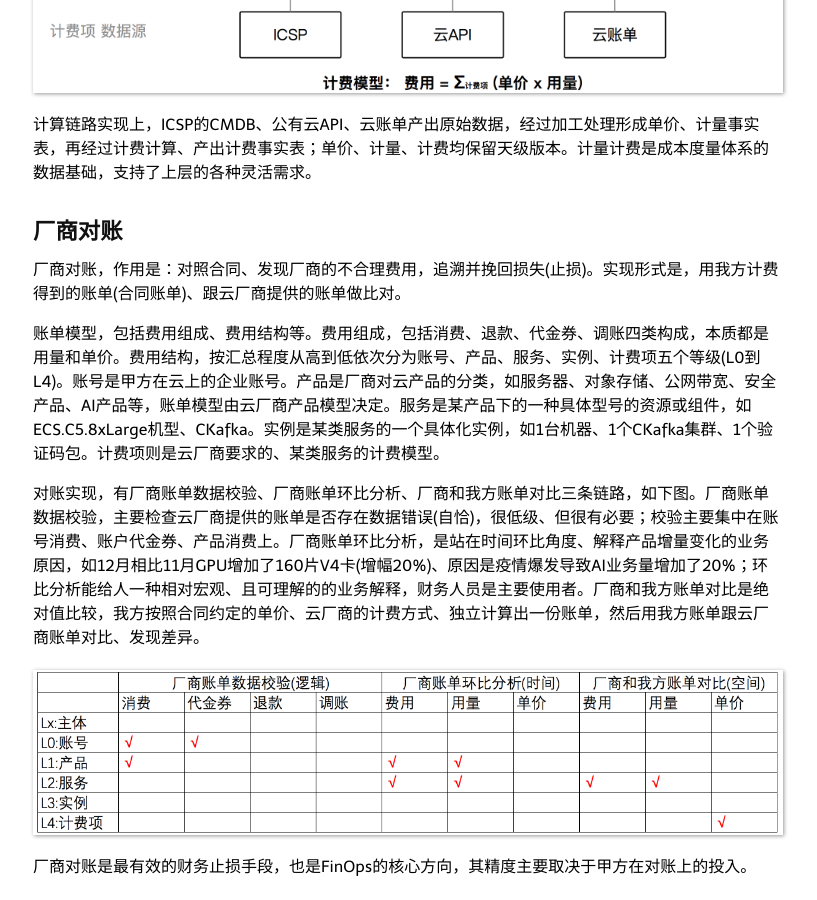
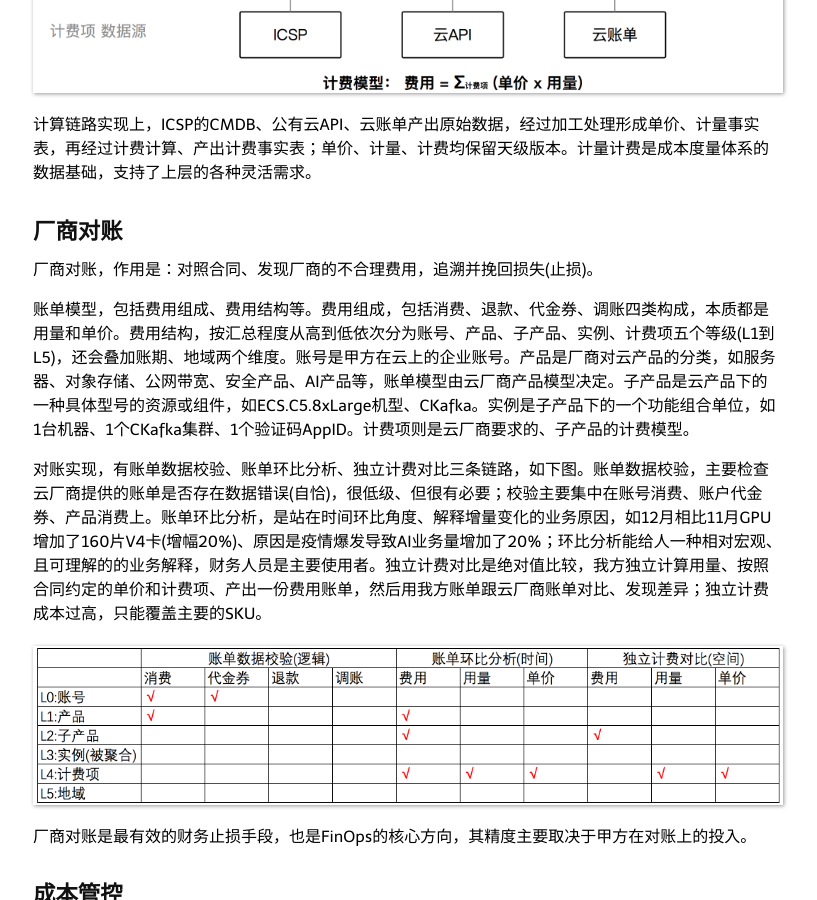
Before and after one commit to niean/niean.github.io, a Jekyll site: the page built from _posts/2020-11-18-finops-ccmp.markdown, in a window 1280 px wide and 900 px high, scrolled down 1798 px. Shown: the whole window, without its empty margins (232-1049 px from the left). Built offline with Jekyll 4.4.1, drawn with Linux system fonts in a browser that asks for light colours; comment, search, counter and statistics services are not loaded.

Commit message:
集中更新

```diff
--- a/_posts/2020-03-15-op-tb.markdown
+++ b/_posts/2020-03-15-op-tb.markdown
@@ -534,9 +534,9 @@
 #### 2023.06.15 云中台的用户界面
 阿里云、腾讯云的用户界面使用成本高，主要感受是：云厂商缺少强有力的、终结问题的用户界面(销售)，甲方不得不自己动手、理解和协调众多纵向产品(产研等)。用户界面受组织结构影响，云厂商考核产研部门ROI、势必会让销售举步维艰，为了解决或甩出问题、销售倾向将产研暴露给甲方，这就造成不好的体验。
 
-公共云如此，内部云平台亦是如此。基础设施中台是公司的内部云厂商，产研RD是其客户，基础设施中台过分的追求纵深、做轻横向，就会让产研RD找不大用户界面、使用成本过高。这也是组织特点的延伸。很久之前，Ops承担了用户界面的角色，用人工服务的方式发挥短期价值，但因为缺少技术沉淀，领域不断被兄弟团队蚕食、路越走越窄；为了自救，Ops不得不脱横转纵、加强技术，近乎矫枉过正，结果是中台割裂成了众多纵向、没有角色为统一友好的用户界面负责。
+公共云如此，内部云平台亦是如此。基础设施中台是公司的内部云厂商，产研RD是其客户，基础设施中台过分的追求纵深、做轻横向，就会让产研RD找不到用户界面、使用成本过高。这也是组织特点的延伸。很久之前，Ops承担了用户界面的角色，用人工服务的方式发挥短期价值，但因为缺少技术沉淀，领域不断被兄弟团队蚕食、路越走越窄；为了自救，Ops不得不脱横转纵、加强技术，近乎矫枉过正，结果是中台割裂成了众多纵向、没有角色为统一友好的用户界面负责。
 
-用户界面非常有价值，我们有责任、有义务建设一个友好的用户界面，但也绝不会重走人工服务的回头路。
+用户界面非常有价值，我们有责任、有义务建设一个友好的用户界面，但也绝不应该重走人工服务的回头路。
 
 
 #### 2023.06.14 技术交互的关键卡位
--- a/_posts/2020-11-18-finops-ccmp.markdown
+++ b/_posts/2020-11-18-finops-ccmp.markdown
@@ -38,11 +38,11 @@
 
 
 ## 厂商对账
-厂商对账，作用是：对照合同、发现厂商的不合理费用，追溯并挽回损失(止损)。实现形式是，用我方计费得到的账单(合同账单)、跟云厂商提供的账单做比对。
+厂商对账，作用是：对照合同、发现厂商的不合理费用，追溯并挽回损失(止损)。
 
-账单模型，包括费用组成、费用结构等。费用组成，包括消费、退款、代金券、调账四类构成，本质都是用量和单价。费用结构，按汇总程度从高到低依次分为账号、产品、服务、实例、计费项五个等级(L0到L4)。账号是甲方在云上的企业账号。产品是厂商对云产品的分类，如服务器、对象存储、公网带宽、安全产品、AI产品等，账单模型由云厂商产品模型决定。服务是某产品下的一种具体型号的资源或组件，如ECS.C5.8xLarge机型、CKafka。实例是某类服务的一个具体化实例，如1台机器、1个CKafka集群、1个验证码包。计费项则是云厂商要求的、某类服务的计费模型。
+账单模型，包括费用组成、费用结构等。费用组成，包括消费、退款、代金券、调账四类构成，本质都是用量和单价。费用结构，按汇总程度从高到低依次分为账号、产品、子产品、实例、计费项五个等级(L1到L5)，还会叠加账期、地域两个维度。账号是甲方在云上的企业账号。产品是厂商对云产品的分类，如服务器、对象存储、公网带宽、安全产品、AI产品等，账单模型由云厂商产品模型决定。子产品是云产品下的一种具体型号的资源或组件，如ECS.C5.8xLarge机型、CKafka。实例是子产品下的一个功能组合单位，如1台机器、1个CKafka集群、1个验证码AppID。计费项则是云厂商要求的、子产品的计费模型。
 
-对账实现，有厂商账单数据校验、厂商账单环比分析、厂商和我方账单对比三条链路，如下图。厂商账单数据校验，主要检查云厂商提供的账单是否存在数据错误(自恰)，很低级、但很有必要；校验主要集中在账号消费、账户代金券、产品消费上。厂商账单环比分析，是站在时间环比角度、解释产品增量变化的业务原因，如12月相比11月GPU增加了160片V4卡(增幅20%)、原因是疫情爆发导致AI业务量增加了20%；环比分析能给人一种相对宏观、且可理解的的业务解释，财务人员是主要使用者。厂商和我方账单对比是绝对值比较，我方按照合同约定的单价、云厂商的计费方式、独立计算出一份账单，然后用我方账单跟云厂商账单对比、发现差异。
+对账实现，有账单数据校验、账单环比分析、独立计费对比三条链路，如下图。账单数据校验，主要检查云厂商提供的账单是否存在数据错误(自恰)，很低级、但很有必要；校验主要集中在账号消费、账户代金券、产品消费上。账单环比分析，是站在时间环比角度、解释增量变化的业务原因，如12月相比11月GPU增加了160片V4卡(增幅20%)、原因是疫情爆发导致AI业务量增加了20%；环比分析能给人一种相对宏观、且可理解的的业务解释，财务人员是主要使用者。独立计费对比是绝对值比较，我方独立计算用量、按照合同约定的单价和计费项、产出一份费用账单，然后用我方账单跟云厂商账单对比、发现差异；独立计费成本过高，只能覆盖主要的SKU。
 
 ![page.png](https://raw.githubusercontent.com/niean/niean.github.io/master/images/20201118/zybcost-duizhang.png)
 
--- a/_posts/2021-09-05-cn-multicloud.markdown
+++ b/_posts/2021-09-05-cn-multicloud.markdown
@@ -1,5 +1,5 @@
 ---
-layout: post
+layout: postpre
 title: 云原生之多云架构(未完待续)
 date: 2021-09-05 22:00
 tags:
--- a/_posts/2022-09-13-cn-sfw.markdown
+++ b/_posts/2022-09-13-cn-sfw.markdown
@@ -1,5 +1,5 @@
 ---
-layout: post
+layout: postpre
 title: 云原生之服务框架(未完待续)
 date: 2022-09-13 20:00
 tags:
--- a/_posts/2023-01-30-finops-arch.markdown
+++ b/_posts/2023-01-30-finops-arch.markdown
@@ -1,5 +1,5 @@
 ---
-layout: post
+layout: postpre
 title: FinOps成本管理体系(未完待续)
 date: 2023-01-30 19:00
 tags:
```
Also changed, not shown: _posts/2023-06-21-tools-cm.markdown (added, +12 -0 lines), images/20201118/zybcost-duizhang.png, images/20201118/成本管理.graffle/image10.png (deleted), images/20201118/成本管理.graffle/image14.png (added), images/20230621/cm-fsm.png (added), images/20230621/cm-milestone.png (added), 6 other files.
